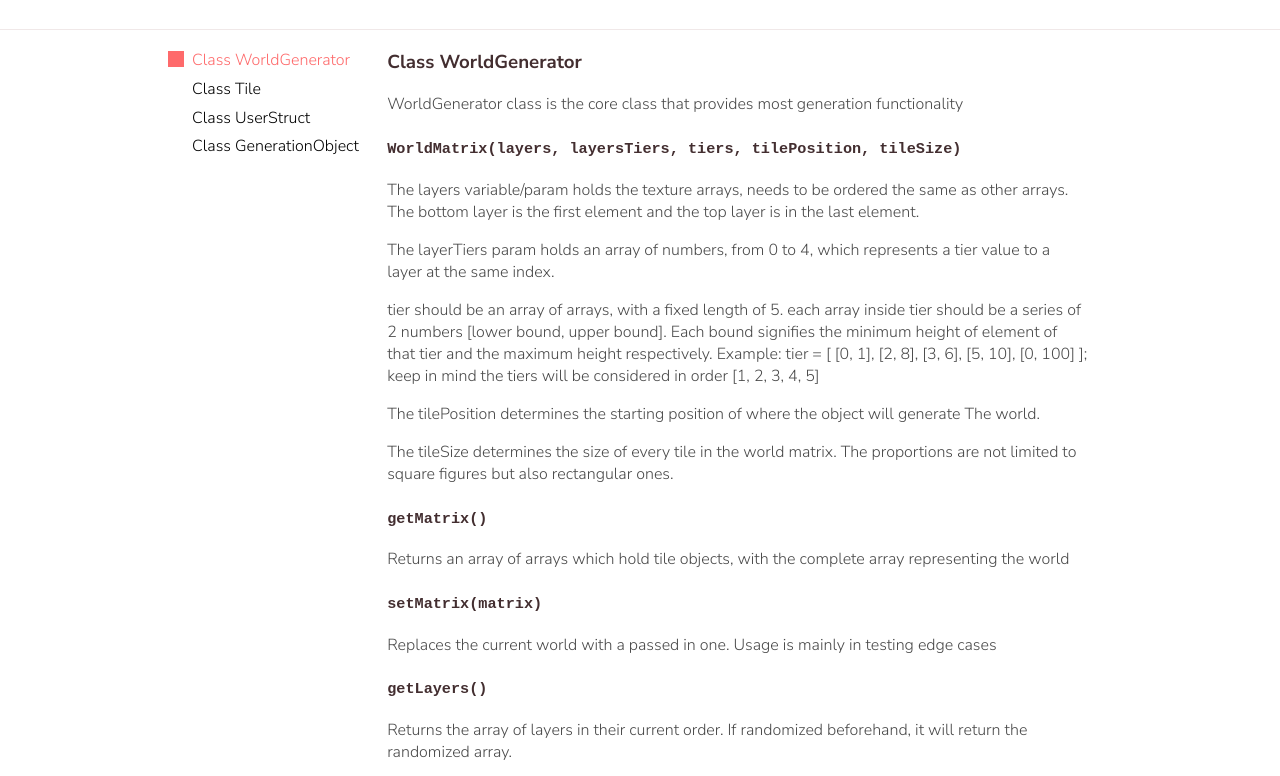
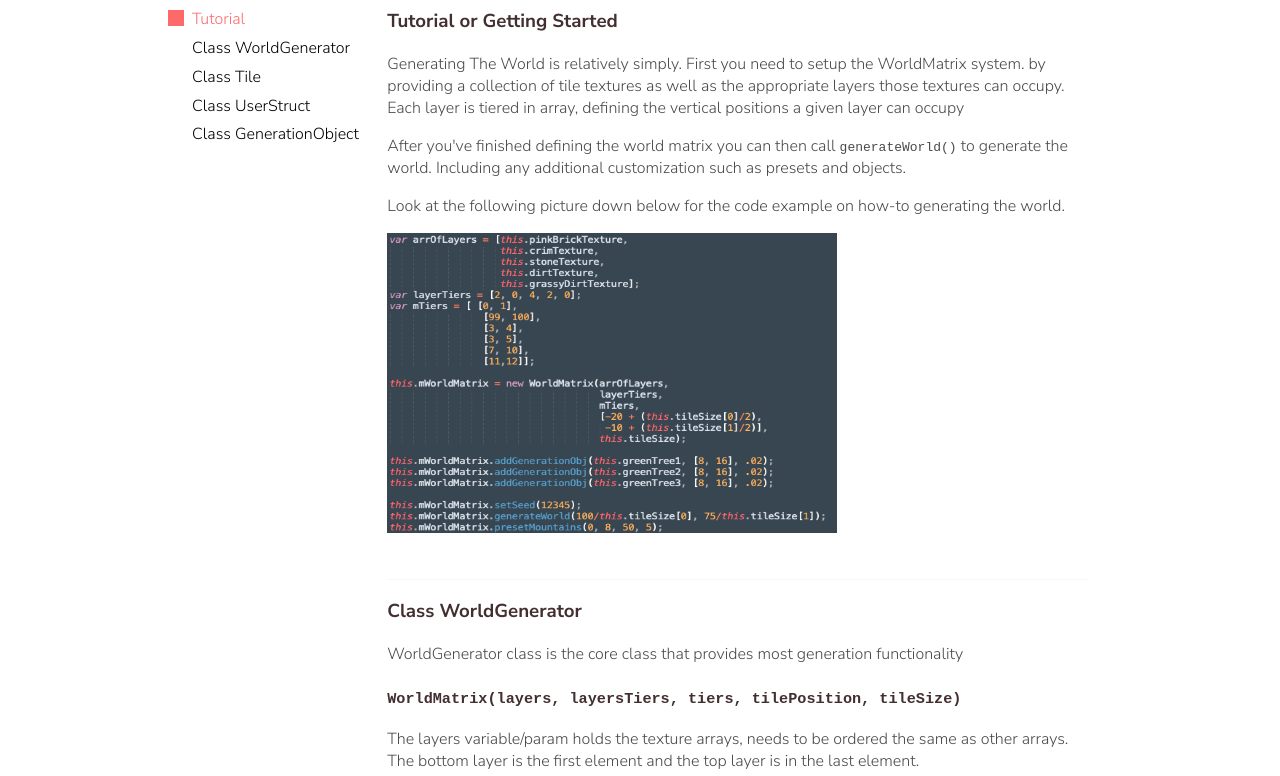
Before and after one commit to RyokuSusanta/RyokuSusanta.github.io, a plain HTML site: page doc.html in a window 1280 px wide. Shown: the part 111-887 px from the top of the page. Drawn offline with nearby package versions, Linux system fonts and the light colour scheme.

Commit message:
Add Tutorial Section

```diff
--- a/doc.html
+++ b/doc.html
@@ -14,7 +14,7 @@
   <body>
     <div class="doc__bg"></div>
     <nav class="header">
-      <h1 class="logo">SDK<span class="logo__thin">Documentation</span></h1>
+      <h1 class="logo">SDK <span class="logo__thin"> Documentation</span></h1>
       <ul class="menu">
         <div class="menu__item toggle"><span></span></div>
         <li class="menu__item"><a href="" class="link link--dark"><i class="fa fa-github"></i> Github</a></li>
@@ -24,13 +24,28 @@
     <div class="wrapper">
       <aside class="doc__nav">
         <ul>
-          <li class="js-btn selected"> Class WorldGenerator</li>
+          <li class="js-btn selected">Tutorial</li>
+          <li class="js-btn">Class WorldGenerator</li>
           <li class="js-btn">Class Tile</li>
           <li class="js-btn">Class UserStruct</li>
           <li class="js-btn">Class GenerationObject</li>
         </ul>
       </aside>
       <article class="doc__content">
+        <section class="js-section">
+          <h3 class="section__title">Tutorial or Getting Started</h3>
+          <p>
+            Generating The World is relatively simply. First you need to setup the WorldMatrix system. by providing a collection
+            of tile textures as well as the appropriate layers those textures can occupy. Each layer is tiered in array, defining the vertical positions a given layer can occupy
+          </p>
+          <p>
+            After you've finished defining the world matrix you can then call <code>generateWorld()</code> to generate the world. Including any additional customization such as presets
+            and objects.
+          </p>
+          <p>Look at the following picture down below for the code example on how-to generating the world.</p>
+          <img src="ExpCode.png" alt="Code Example" style="width:450px;height:300px;"></img>
+          <hr />
+        </section>
         <section class="js-section">
           <h3 class="section__title">Class WorldGenerator</h3>
           <p>WorldGenerator class is the core class that provides most generation functionality</p>
--- a/scribbler-doc.css
+++ b/scribbler-doc.css
@@ -20,7 +20,7 @@ html, body {
   font-weight: 900;
   color: var(--primary-color);
   font-size: 1.4em;
-  /* grid-column: 2; */
+  grid-column: 2;
 }
 
 .logo__thin {
--- a/scribbler-landing.css
+++ b/scribbler-landing.css
@@ -28,7 +28,7 @@ nav {
 .hero__terminal {
   width: 40%;
   margin: -11rem auto 3rem auto;
-  text-align: left;
+  /* text-align: left; */
   color: white;
   padding: 0 1rem;
   border-radius: 4px;
```
Also changed, not shown: ExpCode.png (added).
